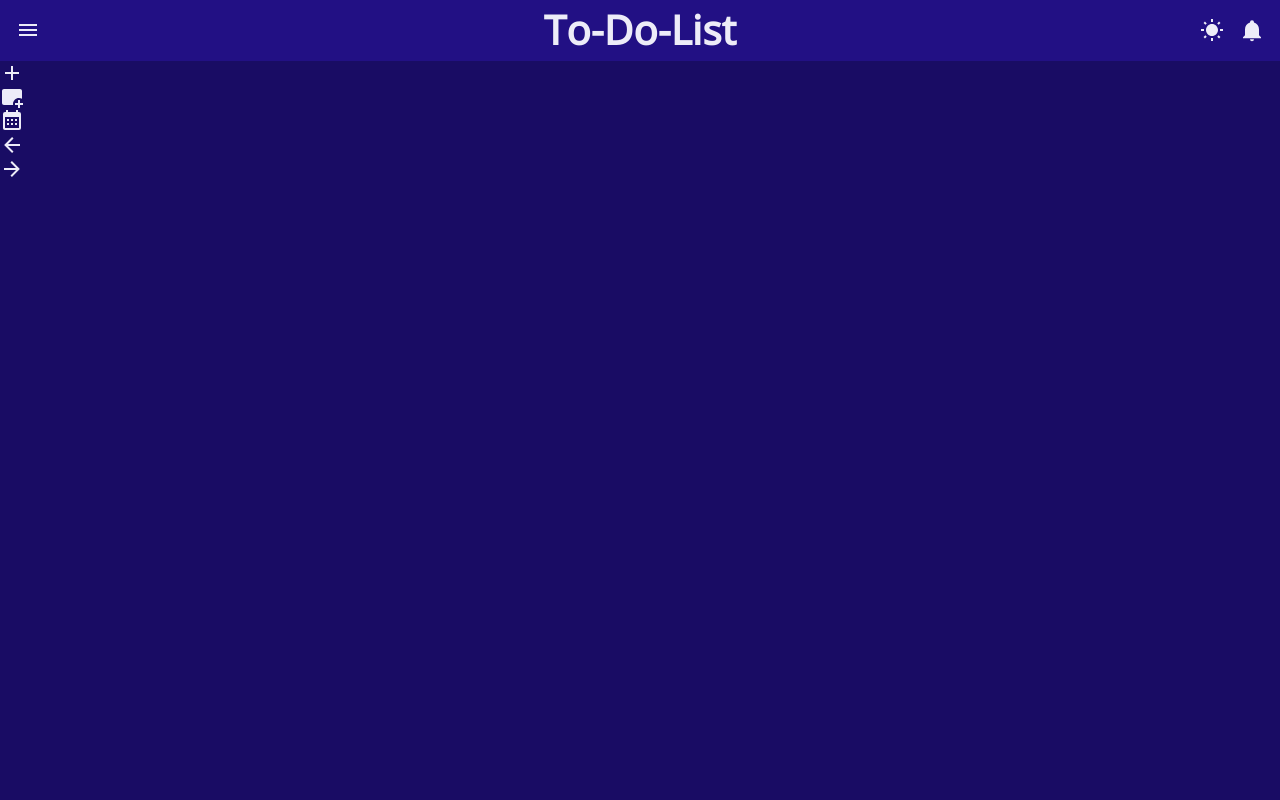
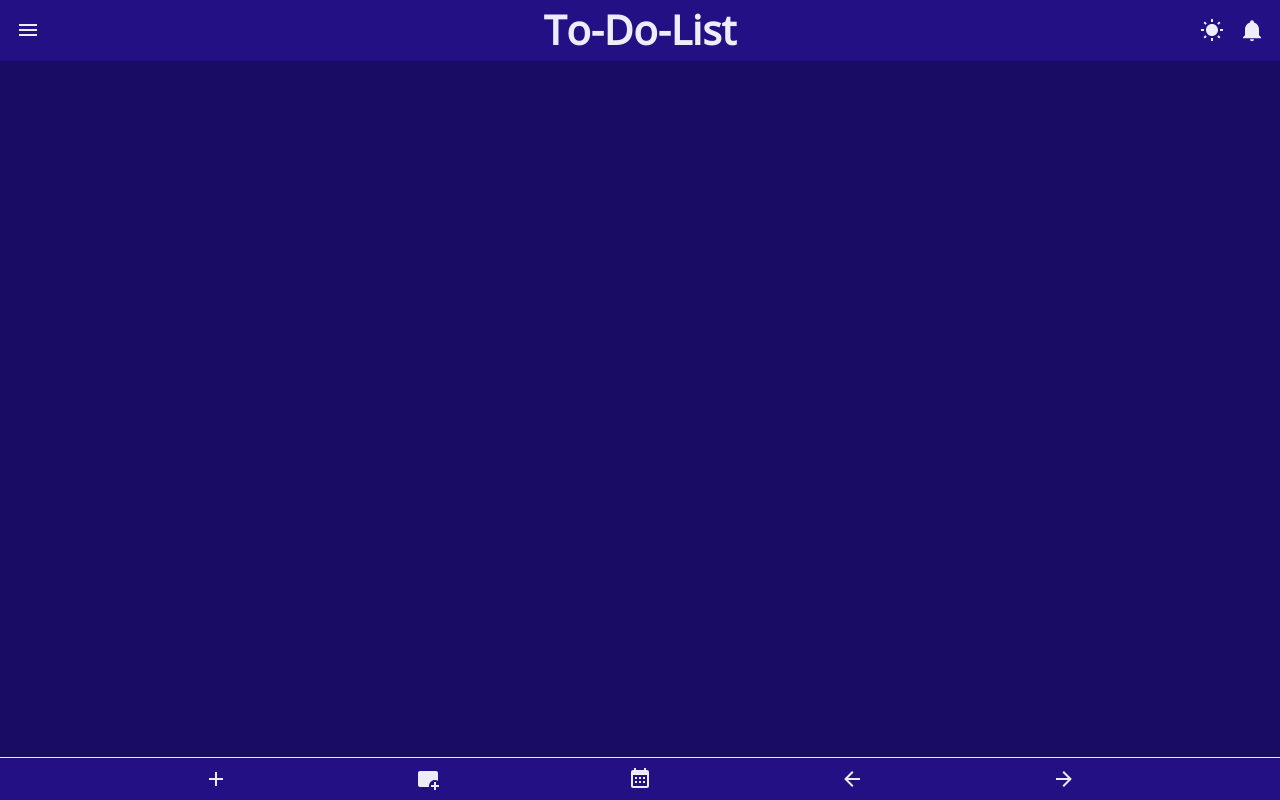
Before and after one commit to JoseBarron12/to-do-list, a website built with webpack: page src/template.html in a window 1280 px wide. Built offline with nearby package versions, Linux system fonts and the light colour scheme.

Commit message:
Add styling for main content settings section
Section no longer has default html styling and layout.
Section follows page color scheme and layout.

```diff
--- a/src/styles.css
+++ b/src/styles.css
@@ -125,7 +125,6 @@ header {
   gap: 16px;
   padding: 0px 16px;
   width: var(--side-bar-width);
-
 }
 
 .theme {
@@ -220,4 +219,22 @@ nav > button {
   width: 100%;
   height: 100%;
   background-color: var(--background);
+  display: flex;
+  flex-direction: column;
+  justify-content: space-between;
 }
+
+#content {
+  flex: 1;
+}
+
+
+.content-setting {
+  display: flex;
+  justify-content: space-evenly;
+  background-color: var(--primary);
+  align-items: center;
+  padding: 8px 16px;
+  border-top: 1px solid var(--text);
+  height: 42.50px;
+}
```
